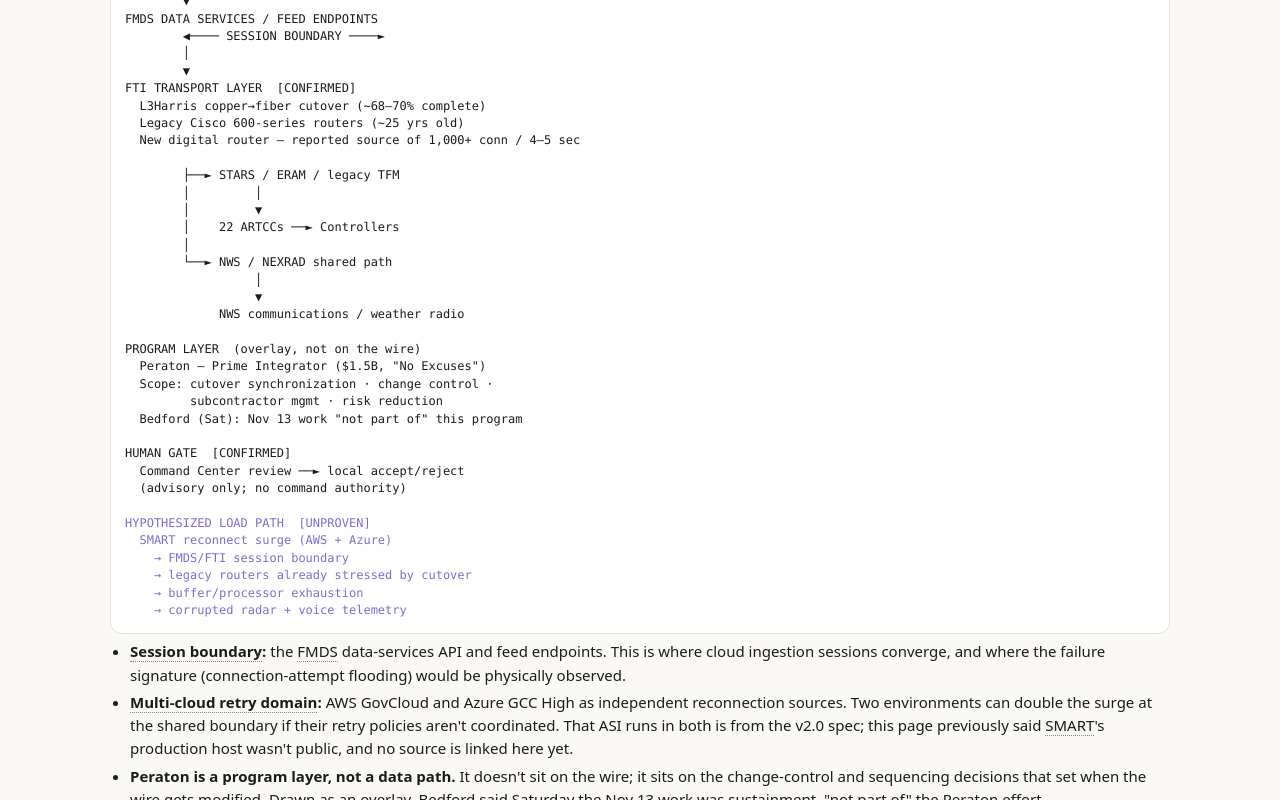
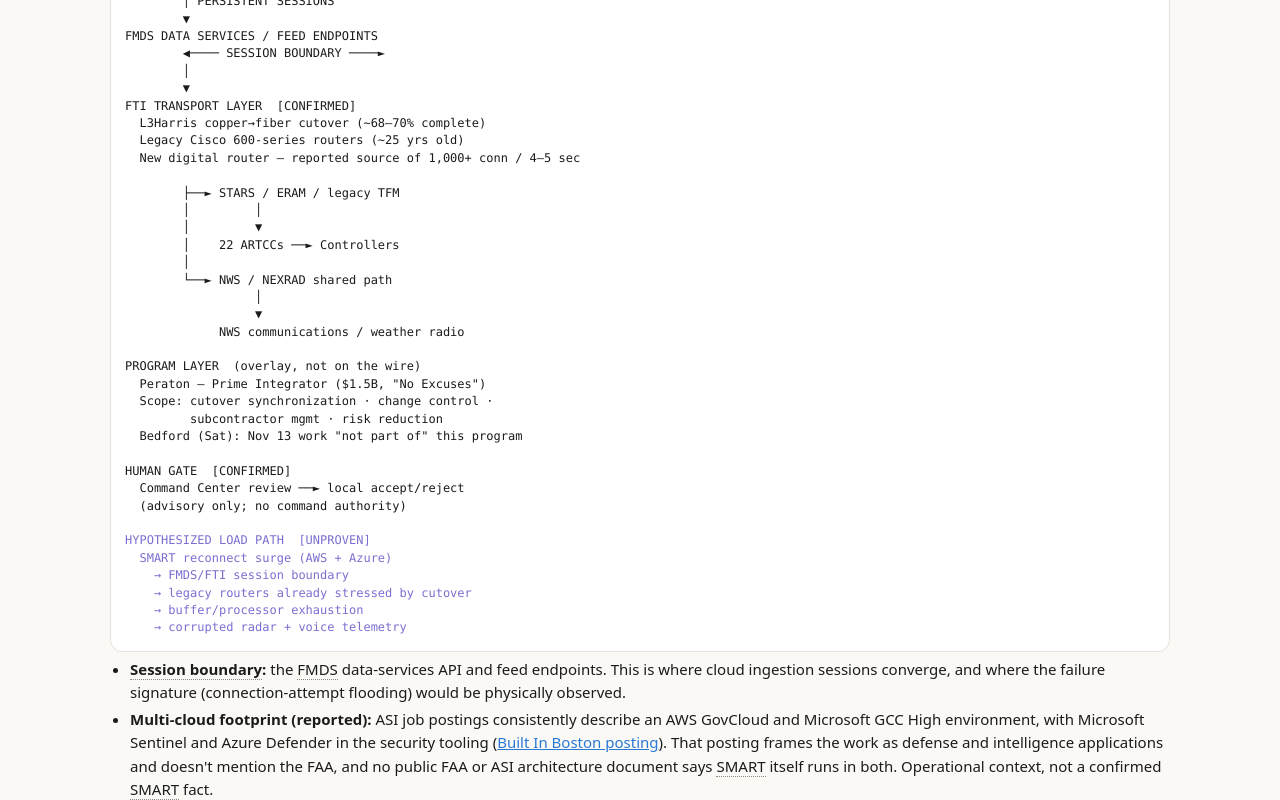
Before and after one commit to savarsa530/nov-13-outage, a plain HTML site: page index.html in a window 1280 px wide. Shown: the part 2000-2800 px from the top of the page. Drawn offline with Linux system fonts and the light colour scheme.

Commit message:
Apply source corrections: $30.1B date, ASI denial times, Peraton OQ, cloud footprint
Co-Authored-By: Claude Opus 5.5 <noreply@anthropic.com>

```diff
--- a/index.html
+++ b/index.html
@@ -310,7 +310,7 @@ ol.seq{padding-left:22px;margin:6px 0} ol.seq li{margin:5px 0;font-size:14px}
 <p class="frame" id="fundframe"></p>
 
 <h2>Event log</h2>
-<p class="note">Updated Sat 10:45 pm (v2.0): added the load-path model, confidence tiers, claims vs. evidence, the open questions register, NWS adjacency, the ownership and lobbying map, and the funding sequence. Two dates in the v2.0 spec differ from this page's sources and are shown both ways: the $30.1B request (spec Nov 12; linked reports Nov 13) and ASI's denial (spec 5:34 pm; the post as reported 5:48 pm). Lines marked "source not linked yet" come from the spec and still need a link here.</p>
+<p class="note">Updated Sat 10:45 pm (v2.0): added the load-path model, confidence tiers, claims vs. evidence, the open questions register, NWS adjacency, the ownership and lobbying map, and the funding sequence. Corrected Sun 7 am: the $30.1B request is dated Nov 13 as reported (the letter may be dated Nov 12); ASI's denial is shown at 5:34 pm (The Hill) and 5:48 pm (The War Zone); ASI's AWS and Azure footprint is now Reported via job postings, not Confirmed, and the two retry domains are Hypothesized. Lines marked "source not linked yet" come from the spec and still need a link here.</p>
 <p class="note">Corrected Sat 4 pm: the ground stop bar now ends at 8:19 pm, the lift advisory's send time (was 8:15, CNBC). Intersection #7 said every center lost comms; Bedford says instability at 17 of 22 and none went dark. Mullin's "patches" line no longer says "security," which his words didn't. The Salt Lake City precedent was dated 2007; it was Nov 19, 2009. q7 is open again until independently confirmed. Saturday times are derived from the briefing stream.</p>
 <p class="note">Corrected Sat 6:45 am: the ground stop bar now ends at 8:15 pm. Earlier versions showed it still in effect.</p>
 <div class="wrap"><table id="log" class="cards noterm"><thead><tr><th>Time (ET)</th><th>Thread</th><th>Event</th><th>Type</th><th>Source</th></tr></thead><tbody></tbody></table></div>
@@ -366,11 +366,13 @@ const S = {
  fcc:{name:"Federal Register (FCC 26-19)", url:"https://www.federalregister.gov/documents/2026/04/20/2026-07622/reducing-barriers-to-network-improvements-and-service-changes"},
  tra:{name:"Telecom Review Americas", url:"https://www.telecomreviewamericas.com/articles/telecom-operators/att-to-drive-faas-next-generation-communications-backbone/"},
  cspan:{name:"C-SPAN (Internet Archive)", url:"https://archive.org/details/CSPAN_20250613_045600_Transportation_Secy._Duffy_Press_Conference_on_Air_India_Crash"},
+ hill:{name:"The Hill", url:"https://thehill.com/policy/transportation/6220416-faa-smart-ai-ground-stop-denial/"},
+ builtin:{name:"ASI job posting (Built In Boston)", url:"https://www.builtinboston.com/job/security-engineer/10860370"},
  cloud:{name:"2024 market research", url:"https://www.potomacofficersclub.com/faa-conducts-market-research-to-identify-cloud-service-contractors/"}
 };
 
 const DATA = {
-updated: "2026-11-14T22:45:00-05:00",
+updated: "2026-11-15T07:00:00-05:00",
 /* Spans with no end were last checked here; they are drawn up to this time, not to the latest update. */
 spansChecked: "2026-11-13T20:10",
 
@@ -558,7 +560,8 @@ events: [
  {lane:"faa", sub:"flights", t:"2026-11-13T15:30", kind:"reported", label:"Kansas City Center ground stop for intermittent equipment outages; spreads to other centers 'in quick succession'", src:"HNGN", via:true, orig:"Paddle Your Own Kanoo", origUrl:null, url:"https://www.hngn.com/articles/273835/20261113/faa-orders-nationwide-ground-stop-after-air-traffic-comms-issue.htm"},
  {lane:"faa", sub:"fail", t:"2026-11-13T16:54", kind:"reported", label:"Dispatcher told The Air Current: Command Center says outage affecting 10 en route centers 'and growing' (public by ~4:54 pm, TheStreet's entry; when the Command Center said it is unknown)", src:"TheStreet", via:true, orig:"The Air Current", origUrl:null, url:"https://www.thestreet.com/travel/faa-issues-nationwide-ground-stop-due-to-communication-issues"},
  {id:"radar", lane:"faa", sub:"fail", t:"2026-11-13T17:42", kind:"reported", label:"Source: outages include ATC radars as well as radio frequencies", src:"CNN", url:"https://www.cnn.com/2026/11/13/us/live-news/flights-ground-stop-faa"},
- {lane:"smart", t:"2026-11-13T17:48", kind:"official", label:"ASI on X: ground stop 'not based on or a result of the SMART system, any product of ASI or our integration with FAA and ATC'", src:"The War Zone / Washington Times", url:"https://www.twz.com/air/faa-orders-ground-stop-for-all-flights-across-the-u-s"},
+ {lane:"smart", t:"2026-11-13T17:34", kind:"reported", label:"The Hill timestamps ASI's denial post at 5:34 pm, while the ground stop was still in effect. The War Zone's report puts it at 5:48 (next dot). Shown both ways; which capture is the post's own time isn't settled (The Hill page not re-read here)", src:"The Hill", url:"https://thehill.com/policy/transportation/6220416-faa-smart-ai-ground-stop-denial/"},
+ {lane:"smart", t:"2026-11-13T17:48", kind:"official", label:"ASI on X: ground stop 'not based on or a result of the SMART system, any product of ASI or our integration with FAA and ATC' (5:48 per this report; The Hill says 5:34)", src:"The War Zone / Washington Times", url:"https://www.twz.com/air/faa-orders-ground-stop-for-all-flights-across-the-u-s"},
  {id:"fbi", lane:"faa", sub:"cause", t:"2026-11-13T18:00", kind:"reported", label:"Bloomberg: FBI doesn't believe it was a cyberattack or crime; one line of inquiry is whether a software update caused it (time approx.)", src:"Startup Fortune", via:true, orig:"Bloomberg", origUrl:null, url:"https://startupfortune.com/fbi-probes-whether-a-software-update-caused-the-faa-ground-stop/"},
  {lane:"smart", t:"2026-11-13T17:33", kind:"official", label:"Mullin on SMART: 'We're taking a look' at that system also", src:"Washington Times", url:"https://www.washingtontimes.com/news/2026/nov/13/faa-grounds-flights-across-us-due-telecommunications-outage/"},
  {lane:"ms", t:"2026-11-12T12:30", kind:"reported", label:"Microsoft outage begins: server problems in the Americas overload remaining infrastructure and cascade", src:"Northeastern", url:"https://news.northeastern.edu/2026/11/13/global-microsoft-outage-cause/"},
@@ -849,7 +852,8 @@ const V2 = {
   radar surveillance ───────► FTI
   voice comms ─────────────► FTI
 
-ASI MULTI-CLOUD  [CONFIRMED in spec; source not linked yet]
+ASI MULTI-CLOUD FOOTPRINT  [REPORTED: job postings]
+  (SMART's own hosting unconfirmed)
   AWS GovCloud ─────────┐
   Azure Gov GCC High ───┼──► SMART app (~200 streams)
   Sentinel / Defender ──┘
@@ -894,13 +898,14 @@ HUMAN GATE  [CONFIRMED]
     → corrupted radar + voice telemetry</span>`,
  lpnotes: [
   "<b>Session boundary:</b> the FMDS data-services API and feed endpoints. This is where cloud ingestion sessions converge, and where the failure signature (connection-attempt flooding) would be physically observed.",
-  "<b>Multi-cloud retry domain:</b> AWS GovCloud and Azure GCC High as independent reconnection sources. Two environments can double the surge at the shared boundary if their retry policies aren't coordinated. That ASI runs in both is from the v2.0 spec; this page previously said SMART's production host wasn't public, and no source is linked here yet.",
+  "<b>Multi-cloud footprint (reported):</b> ASI job postings consistently describe an AWS GovCloud and Microsoft GCC High environment, with Microsoft Sentinel and Azure Defender in the security tooling (<a href=\"https://www.builtinboston.com/job/security-engineer/10860370\">Built In Boston posting</a>). That posting frames the work as defense and intelligence applications and doesn't mention the FAA, and no public FAA or ASI architecture document says SMART itself runs in both. Operational context, not a confirmed SMART fact.",
+  "<b>Multi-cloud retry domain (hypothesized):</b> if SMART does ingest from both environments, AWS and Azure would be independent reconnection sources, and uncoordinated retry policies could double the surge at the shared boundary. Hypothesized until an official architecture document surfaces.",
   "<b>Peraton is a program layer, not a data path.</b> It doesn't sit on the wire; it sits on the change-control and sequencing decisions that set when the wire gets modified. Drawn as an overlay. Bedford said Saturday the Nov 13 work was sustainment, \"not part of\" the Peraton effort.",
   "<b>NWS sits on the shared FTI/NEXRAD path, not as a separate system.</b> A co-tenant, not a retry source.",
   "<b>Three layers of attribution:</b> the topology is confirmed, the failure signature is the officials' account, and causation (which source dominated the surge) is unproven. No packet-level attribution is public."
  ],
  lpchanges: [
-  ["SMART placement","Single box","Multi-cloud (AWS + Azure); two retry domains"],
+  ["SMART placement","Single box","Multi-cloud footprint (reported, via job postings); two retry domains (hypothesized)"],
   ["Risk boundary","Vague SMART→FTI line","FMDS data-services API and feed endpoints as an explicit session boundary"],
   ["Cutover role","Background","Active session-state disruption"],
   ["NWS","Adjacent dot","Shared FTI/NEXRAD path; victim, not source"],
@@ -909,7 +914,7 @@ HUMAN GATE  [CONFIRMED]
  ],
  cve: [
   {c:"\"SMART isn't plugged in\"", who:"Duffy", st:"Partial", rec:"Rules out the STARS/ERAM command path; says nothing about network dependency.", src:[S.mcid, S.dotbrief]},
-  {c:"\"Not based on or a result of the SMART system… or our integration with FAA and ATC\"", who:"ASI", st:"Partial", rec:"An interested party's denial of command and integration roles; doesn't address data-plane load on FMDS/FTI.", src:[S.twz]},
+  {c:"\"Not based on or a result of the SMART system… or our integration with FAA and ATC\"", who:"ASI", st:"Partial", rec:"An interested party's denial of command and integration roles; doesn't address data-plane load on FMDS/FTI. Posted 5:34 pm per The Hill, 5:48 per The War Zone, while the stop was still in effect.", src:[S.hill, S.twz]},
   {c:"SMART caused the ground stop", who:"Critics; timing inference", st:"Unproven", rec:"No packet-level attribution is public."},
   {c:"SMART could not have contributed", who:"Implicit in denials", st:"Unproven", rec:"Same gap in the other direction: no attribution rules its sessions in or out."},
   {c:"The L3Harris router or install caused it", who:"Duffy; officials", st:"Partial", rec:"Mechanism named (1,000+ connection attempts every 4–5 seconds); fault undetermined.", src:[S.dotbrief]},
@@ -930,7 +935,7 @@ HUMAN GATE  [CONFIRMED]
    ["Was retry policy coordinated across AWS and Azure?","Independent retry domains multiply a surge.","Architecture docs, SRE runbooks"]]},
   {g:"Integrator and change control", id:"oq-int", q:"q6", rows:[
    ["Did Peraton's change-control board approve overlapping L3Harris and SMART windows?","Tests integration failure versus coincidence.","Change board records, cutover schedule"],
-   ["Did Peraton's change control cover sustainment work like Nov 13's at all?","Bedford said the work wasn't part of the Peraton program; if it was outside, the oversight question moves to the FAA and L3Harris.","Contract scope, FAA change-approval procedure"],
+   ["Bedford said the Nov 13 conversion work was not part of the Peraton-led program. Did Peraton's change-control board nonetheless have visibility or approval authority over it?","Unresolved. If it had neither, the oversight question moves to the FAA and L3Harris.","Change board records, cutover schedules, program-boundary documents"],
    ["Was the pre-award \"high risk\" flag mitigated before cutover?","Tests acquisition oversight.","FAA risk-mitigation plan, contract modifications"],
    ["Do \"No Excuses\" fee metrics show schedule pressure before Nov 13?","Tests incentive-driven sequencing.","Fee-metric dashboards, program reviews"],
    ["Is there any communication linking the outage window to funding or contract goals?","Tests orchestration. Asked because the timing invites it, not because anything points to it.","Emails, calendars, minutes (under audit)"]]},
@@ -979,7 +984,7 @@ HUMAN GATE  [CONFIRMED]
  fundseq: [
   ["July 2025","Congress approves $12.5B for the ATC overhaul (One Big Beautiful Bill).", "Confirmed", [S.mcid]],
   ["Sept 2026","About $30B more requested; the Modern Skies Act is introduced Sept 28 (Sen. Schmitt), with no Democratic co-sponsors identified.", "Confirmed", null, true],
-  ["Nov 12–13, 2026","The $30.1B formal request (Duffy and OMB Director Vought): $10.1B ATC modernization (incl. $7.2B common automation platform, $2B cloud), $2B towers, $18B airport projects (incl. $10B terminals). The v2.0 spec dates the letter Nov 12; the reports linked here put it on Nov 13, hours before the outage.", "Confirmed", [S.aerot]],
+  ["Nov 13, 2026 (reported; letter may be dated Nov 12)","Duffy and OMB Director Vought renew the $30.1B request, hours before the outage, as a renewal of the September proposal: $10.1B ATC modernization (incl. $7.2B common automation platform, $2B cloud), $2B towers, $18B airport projects (incl. $10B terminals). Public reports date it Friday the 13th; the formal letter may have been finalized the day before.", "Reported", [S.aerot, {name:"AvWeb (Sept proposal)", url:"https://avweb.com/?p=396301"}]],
   ["Nov 13, 2026","Ground stop, 3:54–8:19 pm. That evening the request is escalated to $50B, framed as an emergency.", "Confirmed", [{name:"Fox Business", url:"https://www.foxbusiness.com/politics/duffy-sounds-alarm-over-aging-faa-system-after-nationwide-air-travel-shutdown"}]],
   ["Nov 14, 2026","Duffy at the Saturday briefing speaks of a \"$30 billion\" request with the full request going to the Hill Monday; the $50B isn't mentioned.", "Confirmed", [S.dotbrief]],
   ["Nov 2026","Per the v2.0 spec, Democrats win control of Congress; the new session begins Jan 3, 2027.", "Confirmed", null, true],
```
